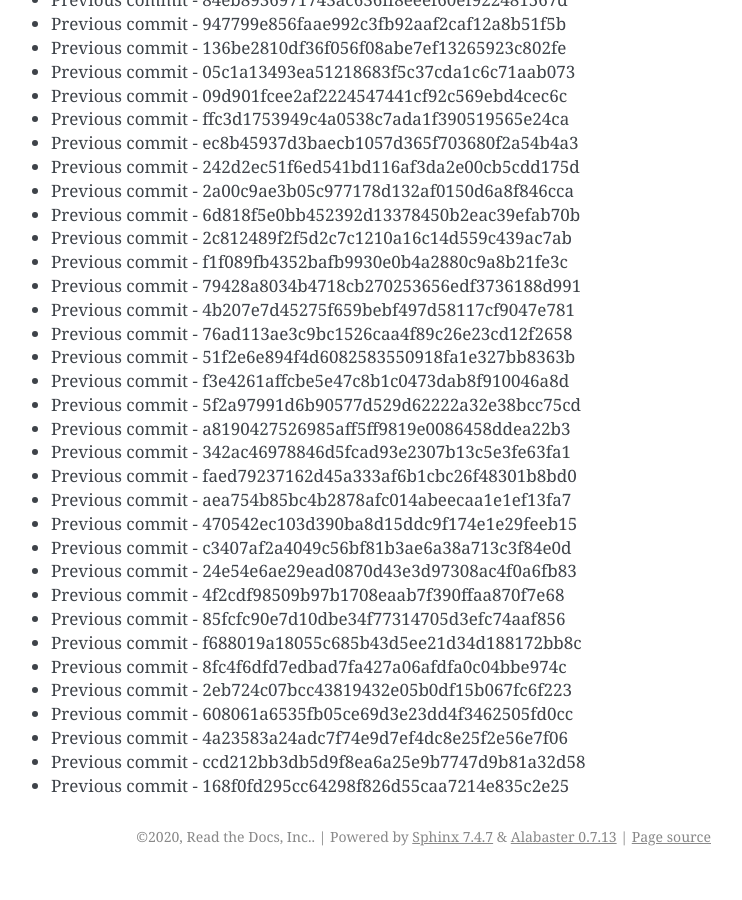
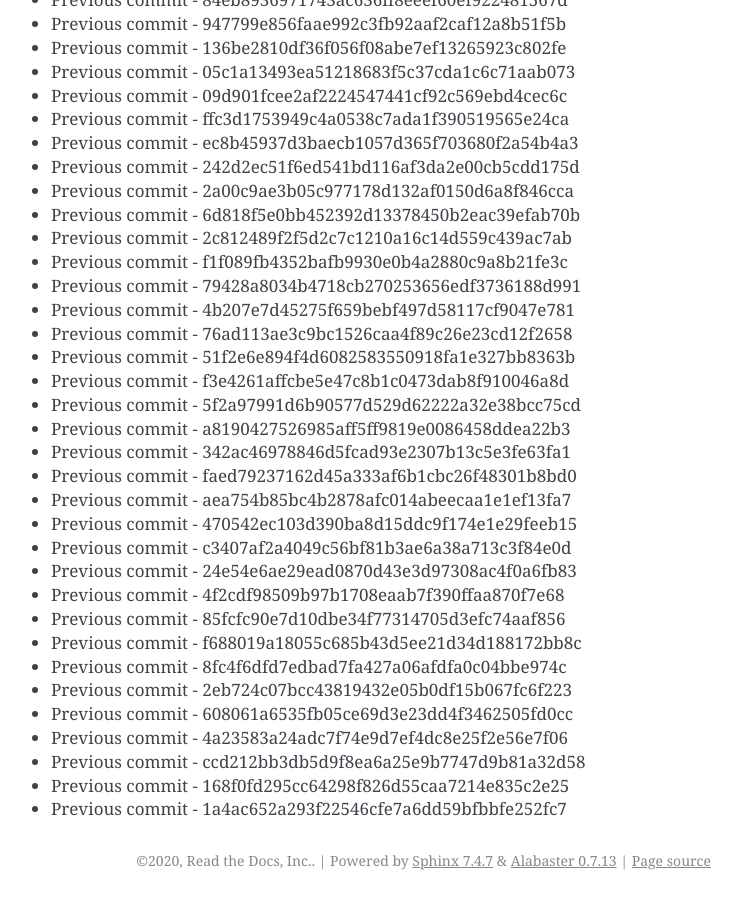
Before and after one commit to readthedocs/rtd-git-stresstest, a Sphinx documentation site: the page built from docs/updates.rst, in a window 1280 px wide and 900 px high, scrolled down 8175 px. Shown: the whole window, without its empty margins (399-1141 px from the left). Built offline with Sphinx 7.4.7, drawn with Linux system fonts in a browser that asks for light colours; before the commit the page ends 9051 px from its top, so only the background shows below that.

Commit message:
Generating commit from previous: 1a4ac652a293f22546cfe7a6dd59bfbbfe252fc7

```diff
--- a/docs/updates.rst
+++ b/docs/updates.rst
@@ -375,3 +375,4 @@ It can be tested for any performance characteristics.
 * Previous commit - 4a23583a24adc7f74e9d7ef4dc8e25f2e56e7f06
 * Previous commit - ccd212bb3db5d9f8ea6a25e9b7747d9b81a32d58
 * Previous commit - 168f0fd295cc64298f826d55caa7214e835c2e25
+* Previous commit - 1a4ac652a293f22546cfe7a6dd59bfbbfe252fc7
```
